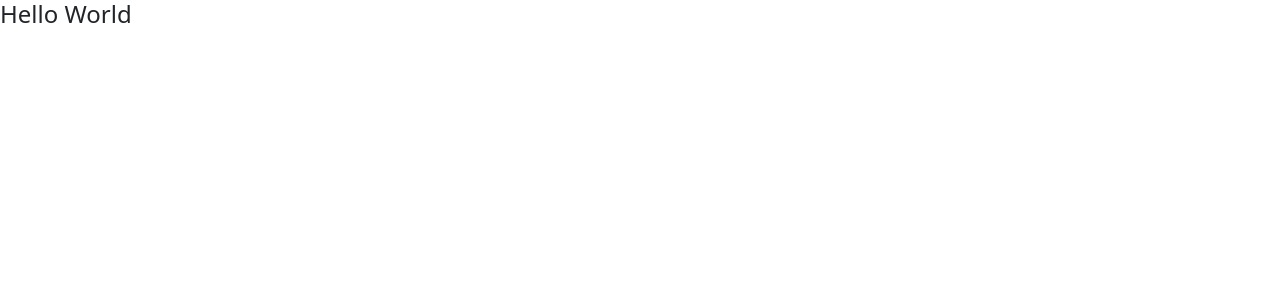
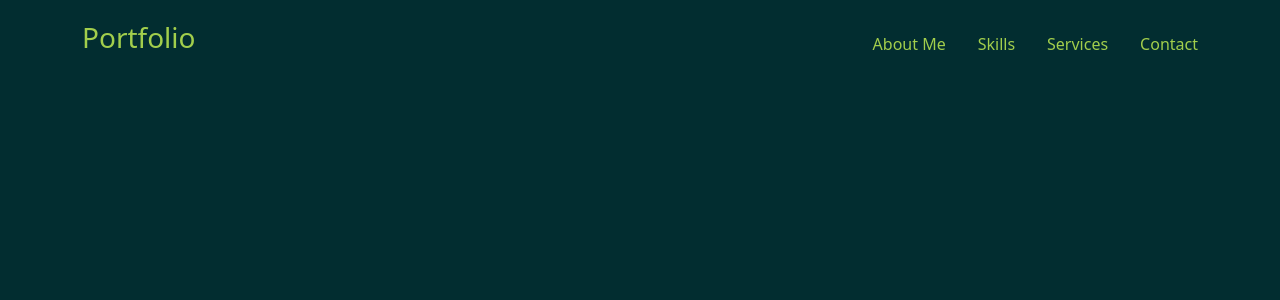
Before and after one commit to broyettore/vite-boolfolio, a Vue app: page / in a window 1280 px wide. Shown: the top 300 px of the page. Built offline with nearby package versions, Linux system fonts and the light colour scheme; no server answers.

Commit message:
milestone 4 completed

```diff
--- a/src/App.vue
+++ b/src/App.vue
@@ -7,13 +7,33 @@ import AppFooter from './components/AppFooter.vue';
 export default {
   data() {
     return {
-      name: "lol",
+      projects: [],
+      apiBaseUrl: "http://127.0.0.1:8000/api",
+      apiUrls: {
+        projects: "/projects",
+      }
     }
   },
   components: {
     AppHeader,
     AppMain,
     AppFooter
+  },
+  methods: {
+
+    getProjects() {
+
+      axios.get(this.apiBaseUrl + this.apiUrls.projects)
+      .then((response) => {
+        console.log(response.data);
+      })
+      .catch((error) => {
+        console.log(error);
+      })
+    },
+  },
+  created() {
+    this.getProjects()
   },
 }
 </script>
--- a/src/assets/styles/main.scss
+++ b/src/assets/styles/main.scss
@@ -1,3 +1,8 @@
 @use './partials/reset.scss';
 @use './partials/variables.scss';
 @import "../../../node_modules/bootstrap/scss/bootstrap.scss";
+
+body {
+    background-color: #022d30;
+    color: #a2ce4c;
+}
--- a/src/components/AppFooter.vue
+++ b/src/components/AppFooter.vue
@@ -1,13 +1,13 @@
 <script>
 export default {
-    name: "header"
+    name: "footer"
 }
 </script>
 
 <template>
-
+    <div class="container"></div>
 </template>
 
 <style lang="scss" scoped>
-
+@use '../assets/styles/partials/variables.scss' as *;
 </style>
--- a/src/components/AppHeader.vue
+++ b/src/components/AppHeader.vue
@@ -6,10 +6,23 @@ export default {
 
 <template>
     <header>
-        <h1 class="fs-4">Hello World</h1>
+        <div class="container d-flex justify-content-between py-3">
+            <div class="logo fs-3">
+                Portfolio
+            </div>
+            <nav>
+                <ul class="d-flex">
+                    <li class="p-2 m-2">About Me</li>
+                    <li class="p-2 m-2">Skills</li>
+                    <li class="p-2 m-2">Services</li>
+                    <li class="p-2 m-2 me-0 pe-0">Contact</li>
+                </ul>
+            </nav>
+        </div>
     </header>
 </template>
 
 <style lang="scss" scoped>
+@use '../assets/styles/partials/variables.scss' as *;
 
 </style>
--- a/src/components/AppMain.vue
+++ b/src/components/AppMain.vue
@@ -1,13 +1,13 @@
 <script>
 export default {
-    name: "header"
+    name: "main"
 }
 </script>
 
 <template>
-
+    <div class="container"></div>
 </template>
 
 <style lang="scss" scoped>
-
+@use '../assets/styles/partials/variables.scss' as *;
 </style>
```
